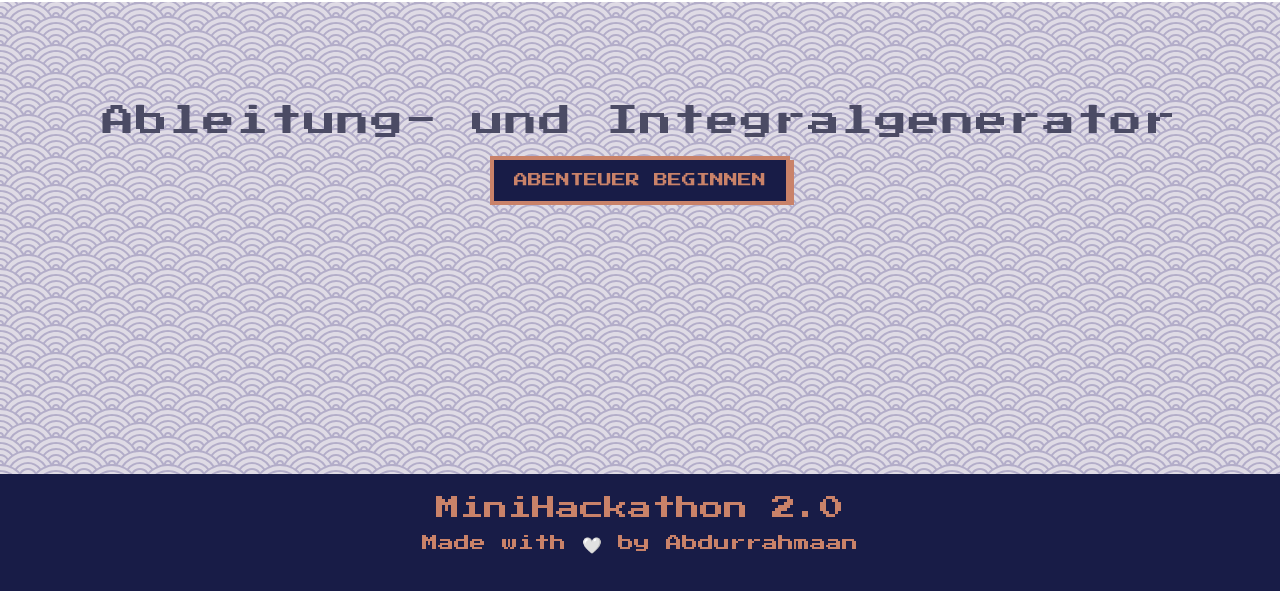
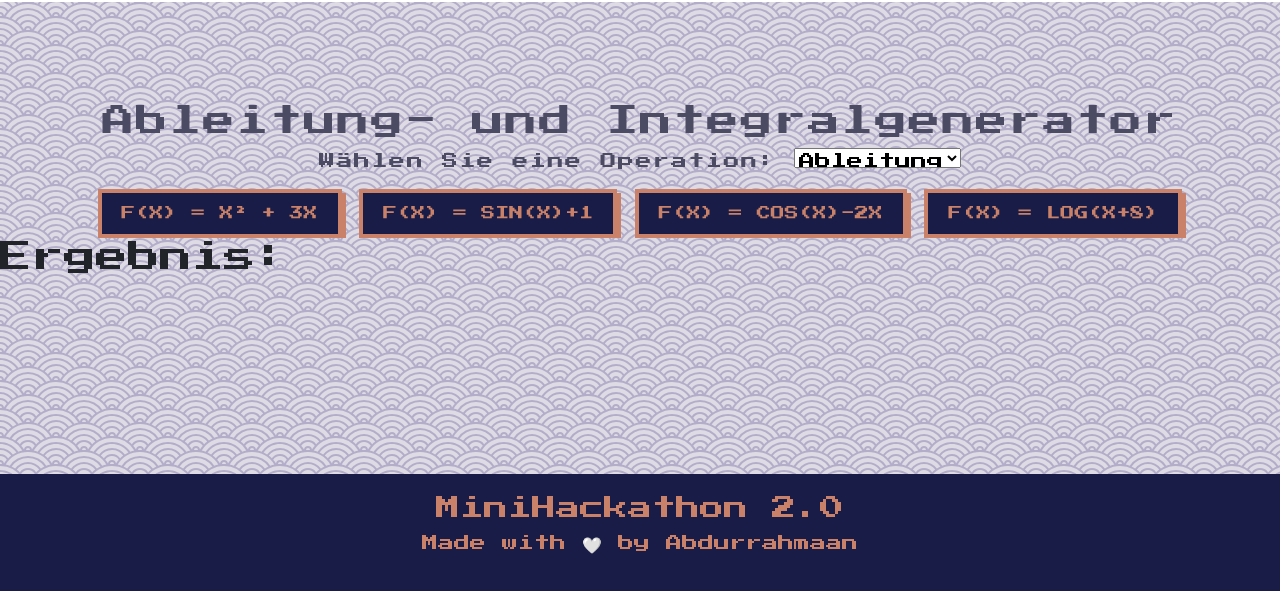
Before and after one commit to Abdurrahmaan-Bica/mathe-shifu, a plain HTML site: page generator.html in a window 1280 px wide. Shown: the part 209-800 px from the top of the page. Drawn offline with nearby package versions, Linux system fonts and the light colour scheme.

Commit message:
Reorganized the generator page by adding a select option in order for the user to choose between integrals and derivatives. Added  4 buttons with mathematical functions inside.

```diff
--- a/generator.html
+++ b/generator.html
@@ -44,11 +44,27 @@
 
        </header>
        <main>
+
           <div class="container-main">
             <h2>Ableitung- und Integralgenerator</h2>
+
+            <label for="operation">Wählen Sie eine Operation:</label>
+            <select id="operation">
+                <option value="derivative">Ableitung</option>
+                <option value="integral">Integral</option>
+            </select>
+
             <p id="ergebnis"></p>
-            <button class="pixel-button">Abenteuer beginnen</button>
+            <button class="pixel-button">f(x) = x² + 3x</button>
+            <button class="pixel-button">f(x) = sin(x)+1</button>
+            <button class="pixel-button">f(x) = cos(x)-2x</button>
+            <button class="pixel-button">f(x) = log(x+8) </button>
           </div>
+          <div>
+
+          </div>
+          <h2>Ergebnis:</h2>
+          <p id="result"></p>
 
 
 
```
